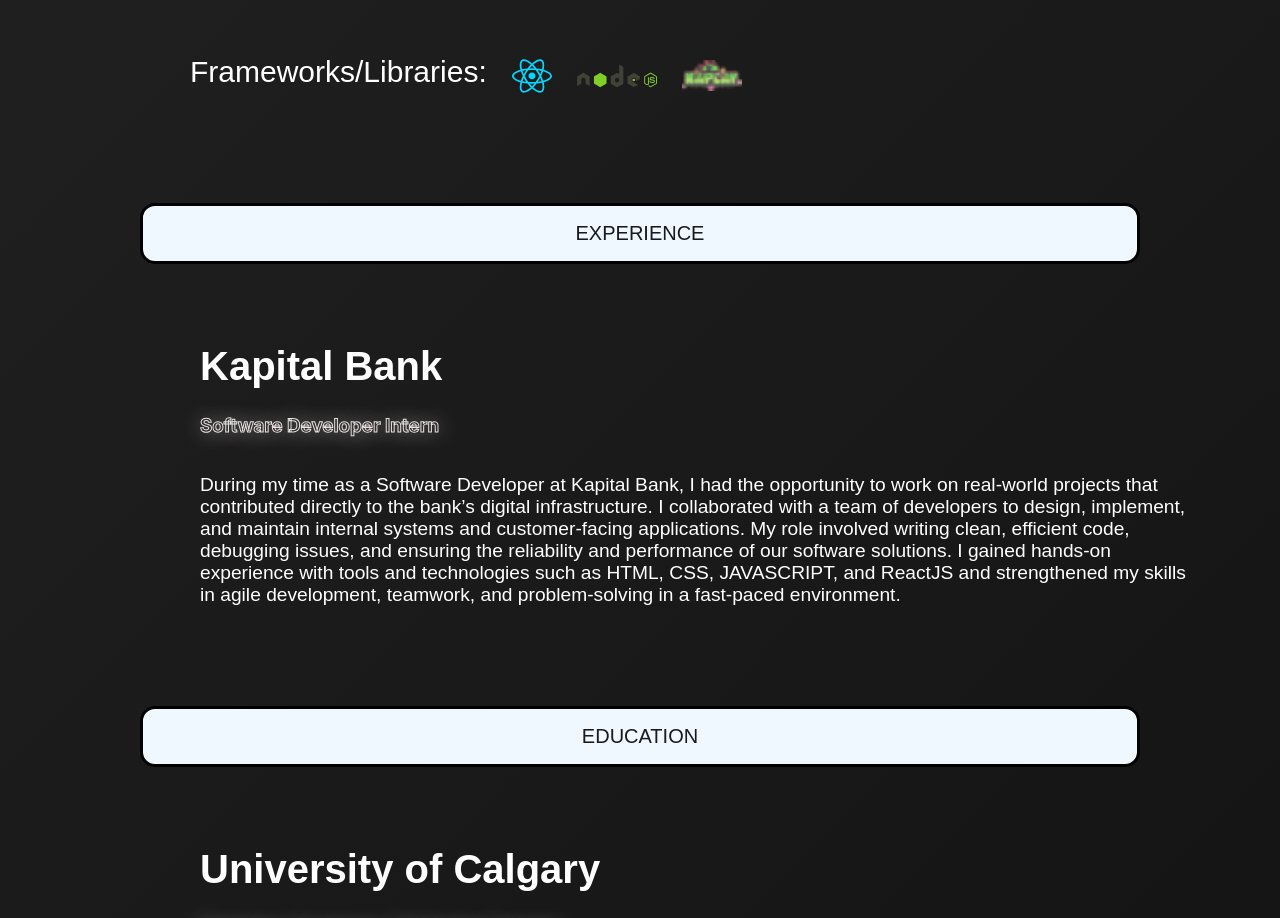
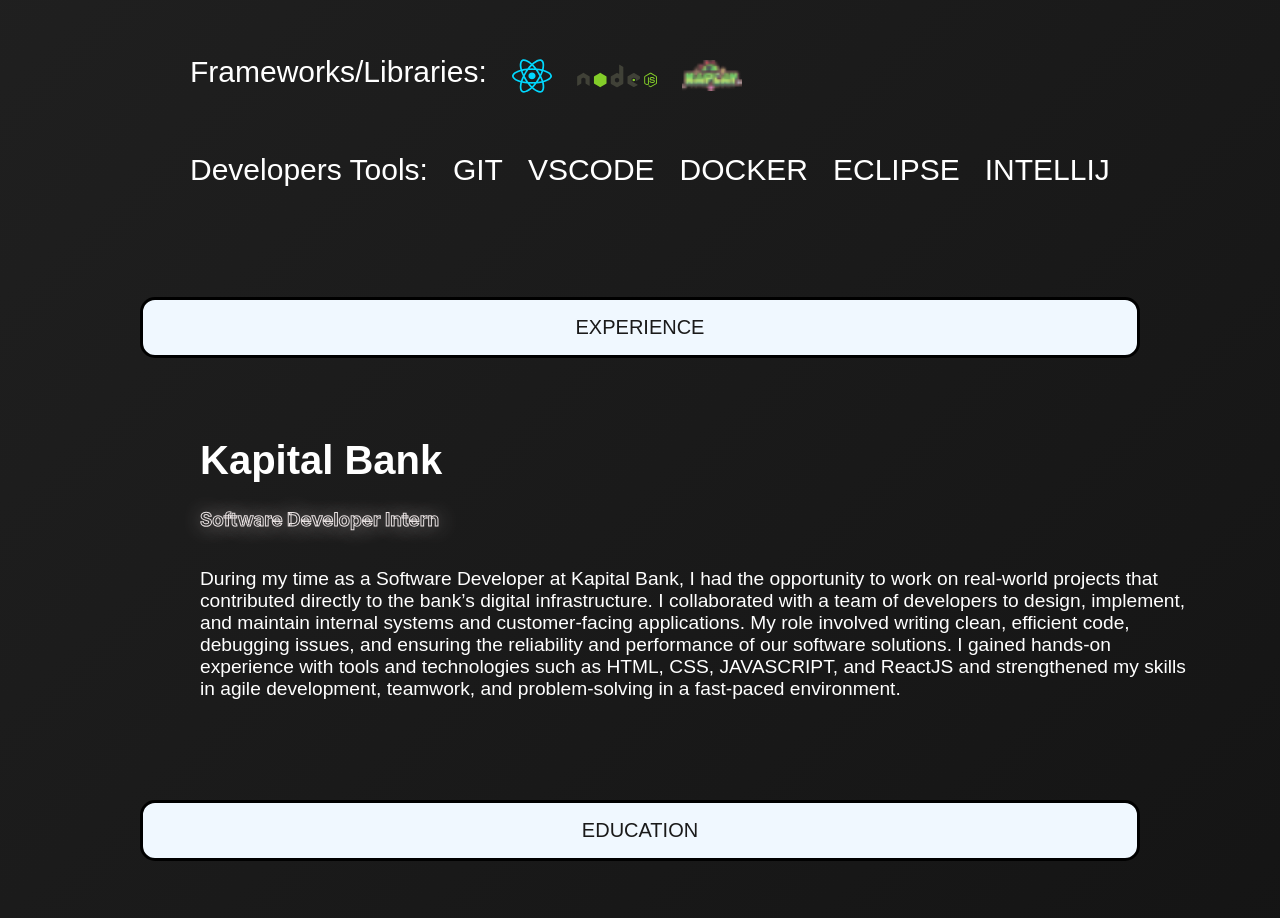
Before and after one commit to EventFulOgee4/eventfulogee4.github.io, a React (Vite) app: page / in a window 1280 px wide. Shown: the part 1300-2218 px from the top of the page. Built offline with nearby package versions, Linux system fonts and the light colour scheme; a web font is replaced by a local one.

Commit message:
added a new section to skills Developer Tools (uncompleted yet)

```diff
--- a/src/components/Skills.jsx
+++ b/src/components/Skills.jsx
@@ -52,6 +52,24 @@ export default function Skills(props){
                             <i><img className="kaplay-logo" src="kaplay-logo.png" alt="html-logo"/></i>
                         </div>
                     </section>
+                    <section className="devtools-list">
+                        <li>Developers Tools: </li>
+                        <div className="lang-cotntainer">
+                            <p>GIT</p>
+                        </div>
+                        <div className="lang-cotntainer">
+                            <p>VSCODE</p>
+                        </div>
+                        <div className="lang-cotntainer">
+                            <p>DOCKER</p>
+                        </div>
+                        <div className="lang-cotntainer">
+                            <p>ECLIPSE</p>
+                        </div>
+                        <div className="lang-cotntainer">
+                            <p>INTELLIJ</p>
+                        </div>
+                    </section>
                 </ul>
             </section>
         </section>
```
